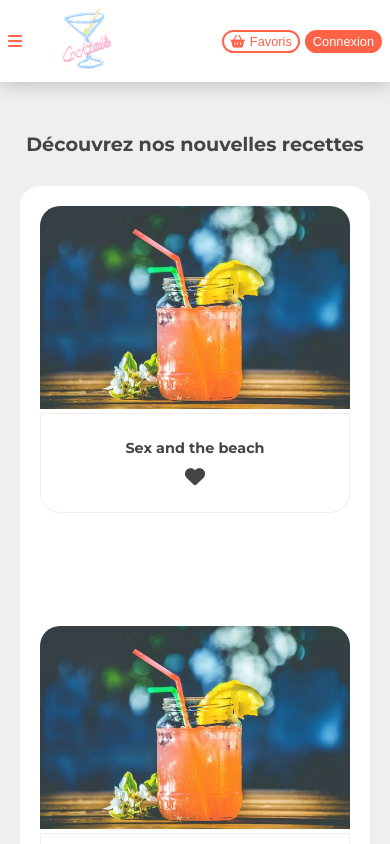
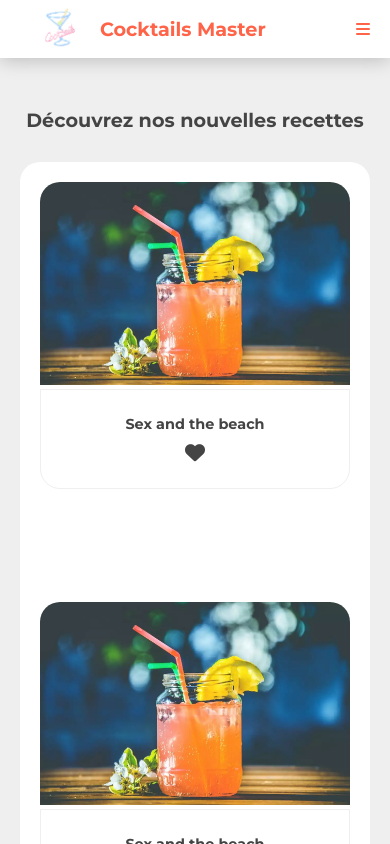
Before and after one commit to Mathieu94110/CocktailsApp, a React (Create React App) app: page / in a window 390 px wide. Shown: the top 844 px of the page. Built offline with nearby package versions, Linux system fonts and the light colour scheme.

Commit message:
improve header menu burger responsive design with calc adding in order to close menu on click outside

```diff
--- a/src/assets/styles/_themes.scss
+++ b/src/assets/styles/_themes.scss
@@ -5,10 +5,6 @@
   border-radius: 20px;
   cursor: pointer;
   transition: 0.2s opacity;
-  @include mixin.xs {
-    font-size: 0.8rem;
-    padding: 2px 6px;
-  }
   &:hover {
     opacity: 0.8;
   }
--- a/src/assets/styles/_utils.scss
+++ b/src/assets/styles/_utils.scss
@@ -50,3 +50,10 @@
   margin: auto;
   width: 100%;
 }
+.calc {
+  position: fixed;
+  top: 0;
+  left: 0;
+  width: 100%;
+  height: 100vh;
+}
--- a/src/components/Footer.module.scss
+++ b/src/components/Footer.module.scss
@@ -1,4 +1,4 @@
 .footer {
-    background-color: var(--gray-1);
-    color: white;
-  }
+  background-color: var(--gray-1);
+  color: white;
+}
--- a/src/components/Header.js
+++ b/src/components/Header.js
@@ -1,22 +1,35 @@
 import React from 'react';
 import styles from './Header.module.scss';
 import cocktailsImg from '../assets/images/cocktails-logo.png';
+import { useState } from 'react';
+import HeaderMenu from './HeaderMenu';
 
 function Header() {
+  const [showMenu, setShowMenu] = useState(false);
+
   return (
     <header className={`${styles.header} d-flex flex-row align-items-center`}>
-      <i className="fa-solid fa-bars"></i>
       <div className="flex-fill-vertical-center">
         <img src={cocktailsImg} alt="logo cocktails" />
         <h1>Cocktails Master</h1>
       </div>
-      <ul className="d-flex">
-        <button className="mr-5 btn btn-reverse-primary header-buttons">
+      <ul className={styles.headerList}>
+        <button className="mr-5 btn btn-reverse-primary">
           <i className="fa-solid fa-basket-shopping mr-5"></i>
           <span>Favoris</span>
         </button>
-        <button className="btn btn-primary header-buttons">Connexion</button>
+        <button className="btn btn-primary">Connexion</button>
       </ul>
+      <i
+        onClick={() => setShowMenu(true)}
+        className={`fa-solid fa-bars ${styles.headerXs}`}
+      ></i>
+      {showMenu && (
+        <>
+          <div onClick={() => setShowMenu(false)} className="calc"></div>
+          <HeaderMenu />
+        </>
+      )}
     </header>
   );
 }
--- a/src/components/Header.module.scss
+++ b/src/components/Header.module.scss
@@ -1,19 +1,34 @@
 @use '../assets/styles/mixins' as mixin;
 
 .header {
+  position: relative;
   padding: 10px 20px;
+  height: 58px;
   background-color: white;
   box-shadow: var(--box-shadow-nav);
   color: var(--primary);
-  @include mixin.xs {
-    padding: 4px 8px;
-  }
   img {
     width: 130px;
-  }
-  h1 {
     @include mixin.xs {
-      display: none;
+      width: 80px;
     }
   }
 }
+
+.headerList {
+  @include mixin.xs {
+    display: none;
+  }
+}
+
+.headerXs {
+  display: none !important;
+  cursor: pointer;
+  transition: opacity 0.2s;
+  &:hover {
+    opacity: 0.8;
+  }
+  @include mixin.xs {
+    display: block !important;
+  }
+}
--- /dev/null
+++ b/src/components/HeaderMenu.js
@@ -0,0 +1,13 @@
+import React from 'react';
+import styles from './HeaderMenu.module.scss';
+
+function HeaderMenu() {
+  return (
+    <ul className={`${styles.MenuContainer} card p-20`}>
+      <li>Favoris</li>
+      <li>Connexion</li>
+    </ul>
+  );
+}
+
+export default HeaderMenu;
--- /dev/null
+++ b/src/components/HeaderMenu.module.scss
@@ -0,0 +1,16 @@
+.MenuContainer {
+  position: absolute;
+  top: 68px;
+  right: 10px;
+  width: 200px;
+  li {
+    padding: 10px 15px;
+    cursor: pointer;
+    border-radius: 20px;
+    transition: background-color 0.2s, color 0.2s;
+    &:hover {
+      background-color: var(--primary);
+      color: white;
+    }
+  }
+}
```
Lines whose indentation alone changed are shown as unchanged.
